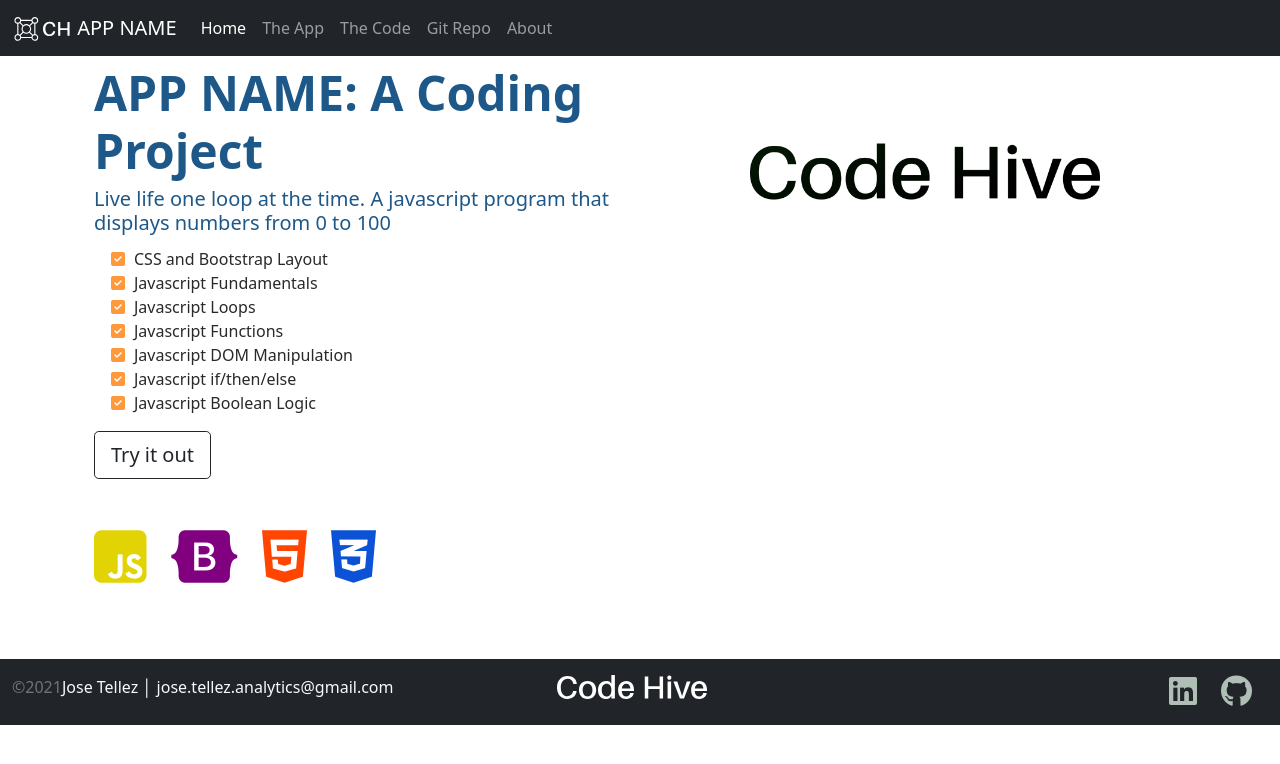
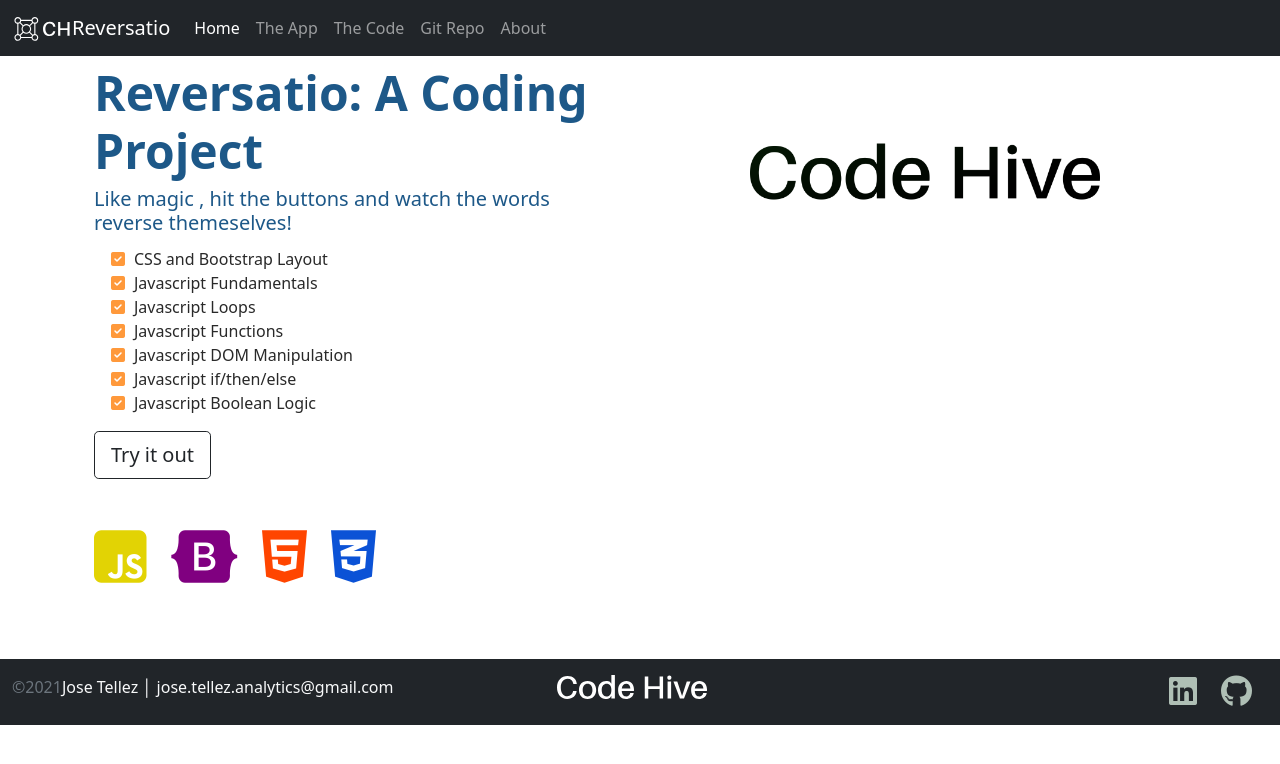
Before and after one commit to Rhaegar2012/Reversatio, a plain HTML site: page index.html in a window 1280 px wide. Drawn offline with nearby package versions, Linux system fonts and the light colour scheme.

Commit message:
08182021-Initial Commit

```diff
--- a/index.html
+++ b/index.html
@@ -2,7 +2,7 @@
 <html lang="en" class="h-100">
 
 <head>
-    <title>App Name: A coding Project by Jose Tellez</title>
+    <title>Reversatio: A coding Project by Jose Tellez</title>
     <!-- Required meta tags -->
     <meta charset="utf-8">
     <meta name="viewport" content="width=device-width, initial-scale=1, shrink-to-fit=no">
@@ -22,7 +22,7 @@
 <!--Nav Section-->
 <nav class="navbar navbar-expand-md navbar-dark fixed-top bg-dark">
     <div class="container-fluid">
-        <a class="navbar-brand" href="#"><img src="img/default-monochrome-white-icon.svg" width="60" height="24" class="d-inline align-text-bottom"> APP NAME</a>
+        <a class="navbar-brand" href="#"><img src="img/default-monochrome-white-icon.svg" width="60" height="24" class="d-inline align-text-bottom">Reversatio</a>
         <button class="navbar-toggler" type="button" data-bs-toggle="collapse" data-bs-target="#navbarCollapse"
             aria-controls="navbarCollapse" aria-expanded="false" aria-label="Toggle navigation">
             <span class="navbar-toggler-icon"></span>
@@ -53,9 +53,8 @@
        <div class="container col-xxl-6 px-4 py-3">
            <div class="row g-5 py-5 row-cols-1 row-cols-lg-2">
                <div class="col order-last order-lg-first">
-                   <h2 class="display-5 fw-bold 1h-1 mb-2">APP NAME: A Coding Project</h2>
-                   <h4 class="lead"> Live life one loop at the time. A javascript program that displays numbers
-                       from 0 to 100
+                   <h2 class="display-5 fw-bold 1h-1 mb-2">Reversatio: A Coding Project</h2>
+                   <h4 class="lead"> Like magic  , hit the buttons and watch the words reverse themeselves!
                    </h4>
                    <ul class="fa-ul pt-1 checklist">
                        <li><span class="fa-li"><i class="fas fa-check-square"></i></span>CSS and Bootstrap Layout</li>
```
Also changed, not shown: app.html (+2 -2 lines).
